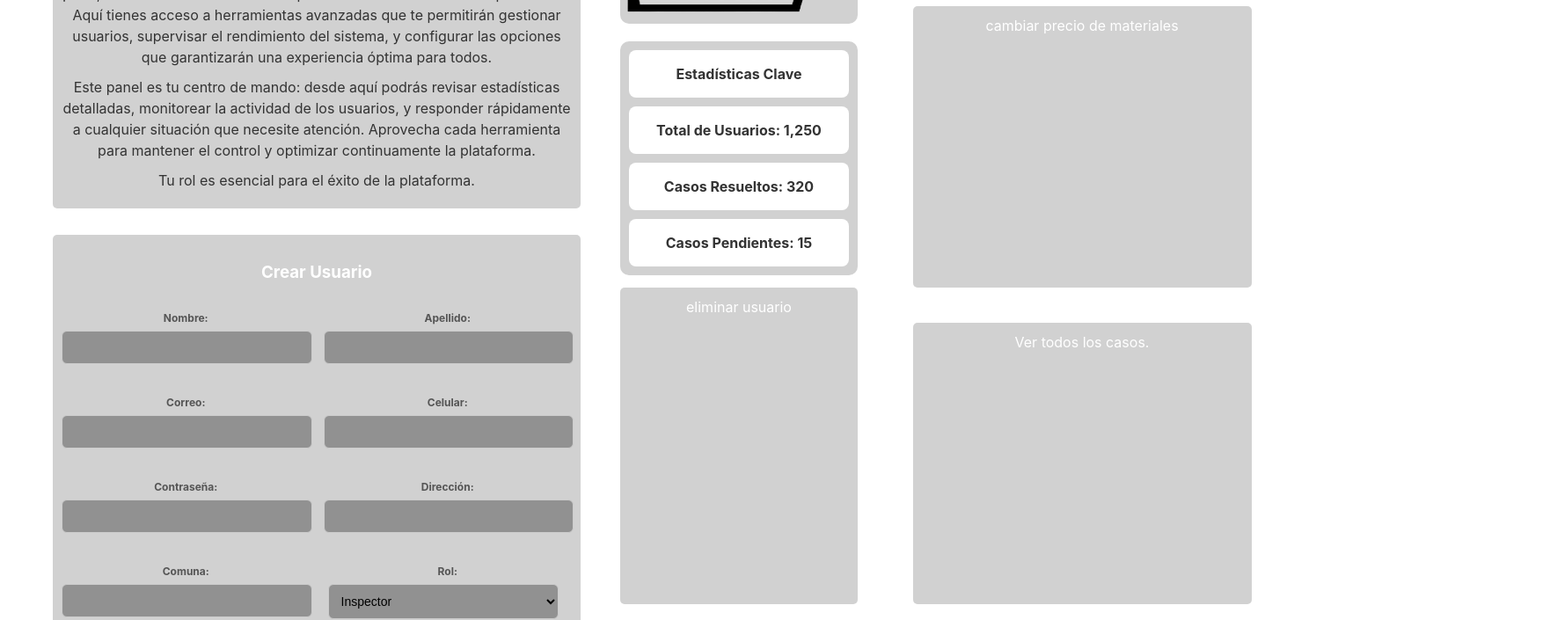
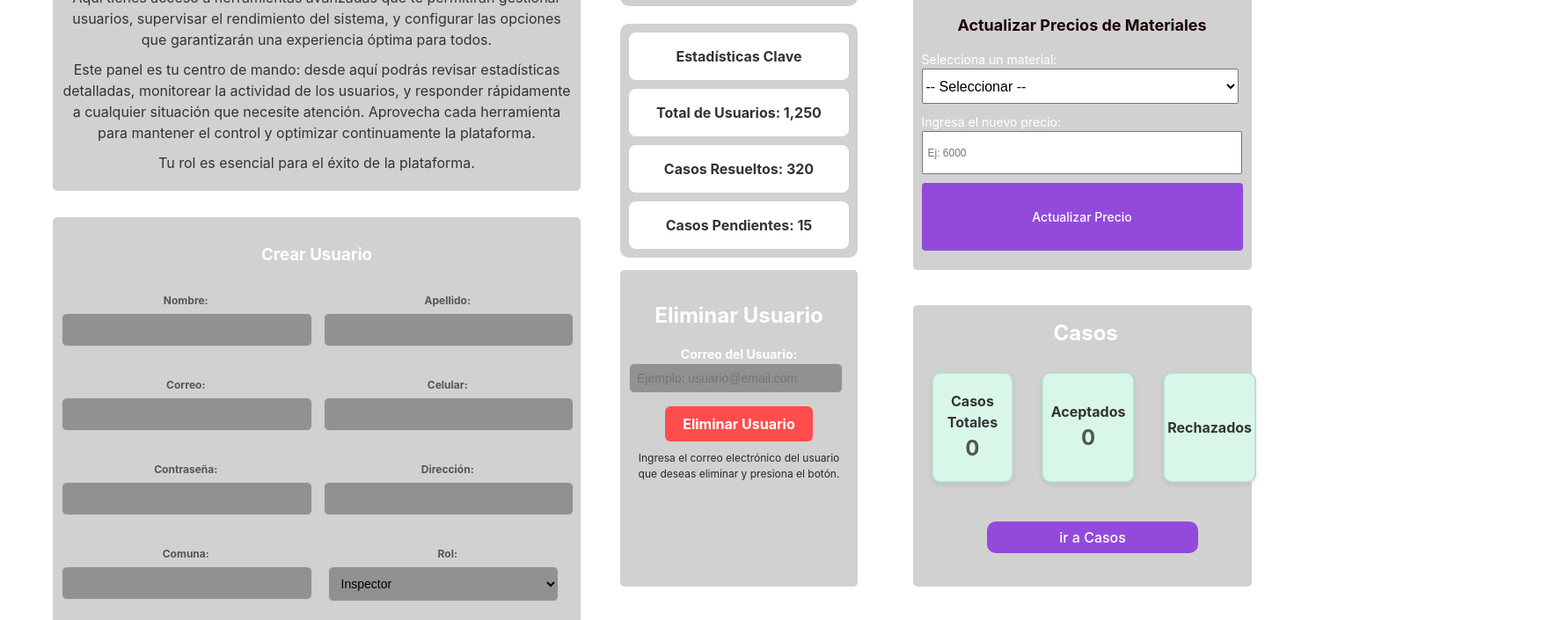
Before and after one commit to eduardoscrs/front-integra2, a React (Vite) app: page /admin in a window 1280 px wide. Shown: the part 320-1025 px from the top of the page at 88% size, 1762 px wide, since content can reach past the window. Built offline with nearby package versions, Linux system fonts and the light colour scheme; no server answers.

Commit message:
creacion de mas funcionalidades en la pagina de administracion aun estaticas.

```diff
--- a/src/components/AdminPage.jsx
+++ b/src/components/AdminPage.jsx
@@ -14,6 +14,7 @@ const AdminPage = () => {
     comuna: "",
     rol: "inspector", // Por defecto "inspector"
   });
+
 
   useEffect(() => {
     const timer = setInterval(() => {
@@ -94,8 +95,18 @@ const AdminPage = () => {
         </div>
 
         <div className="main-info">
-          <div className="box">
-          eliminar usuario
+        <div className="box">
+            <h3>Eliminar Usuario</h3>
+            <form className="delete-user-form" onSubmit={(e) => e.preventDefault()}>
+              <label>
+                Correo del Usuario:
+                <input type="email" name="correo" placeholder="Ejemplo: usuario@email.com" required />
+              </label>
+              <button type="submit">Eliminar Usuario</button>
+            </form>
+            <p className="delete-user-message">
+              Ingresa el correo electrónico del usuario que deseas eliminar y presiona el botón.
+            </p>
           </div>
         </div>
 
@@ -145,16 +156,41 @@ const AdminPage = () => {
 
         <div className="main-info">
           <div className="box3">
-          Ver todos los casos.
+               <h3>Casos</h3>
+              <div className="scard">Casos Totales</div>
+              <div className="scard">Aceptados</div>
+              <div className="scard">Rechazados</div>
+              <Link to="/casos">
+              <button type="submit">ir a Casos</button>
+              </Link>
           </div>
         </div>
 
         <div className="main-info">
-          <div className="map">
-          cambiar precio de materiales
+              <div className="map">
+            <h3>Actualizar Precios de Materiales</h3>
+            <form>
+              <label>
+                Selecciona un material:
+                <select required>
+                  <option value="">-- Seleccionar --</option>
+                  <option value="Cemento">Cemento</option>
+                  <option value="Arena">Arena</option>
+                  <option value="Grava">Grava</option>
+                </select>
+              </label>
+              <label>
+                Ingresa el nuevo precio:
+                <input
+                  type="number"
+                  placeholder="Ej: 6000"
+                  required
+                />
+              </label>
+              <button type="submit">Actualizar Precio</button>
+            </form>
           </div>
         </div>
-
 
 
         <div className="date-time">
--- a/src/styles/AdminPage.css
+++ b/src/styles/AdminPage.css
@@ -1,11 +1,36 @@
 /* AdminPage.css */
 
+/* AdminPage.css */
 .admin-page {
-    display: flex;
-    padding: 20px;
+  display: flex;
+  flex-direction: column;
+  min-height: 100%; /* Asegura que ocupe al menos toda la pantalla */
+  background-size: cover;
+  background-position: center;
+  background-repeat: no-repeat; /* Evita que la imagen se repita */
+  z-index: 1;
+}
 
 
+
+
+
+.admin-page::before {
+  content: "";
+  position: absolute;
+  top: 0;
+  left: 0;
+  width: 100%;
+  height: 100%; /* Esto asegura que cubra toda la pantalla */
+  /*background-image: url("../assets/SegurAPPP.jpg"); */
+  background-size: cover;
+  background-position: center;
+  background-repeat: no-repeat;
+  opacity: 0.5; /* Ajusta según lo que necesites */
+  z-index: -1;
 }
+
+
 
 .admin-page__content {
     display: flex;
@@ -56,6 +81,62 @@
     height: 340px;
     left: 500px;
 }
+
+.box h3 {
+  font-size: 1.5em;
+  color: white;
+  margin-bottom: 15px;
+}
+
+.delete-user-form {
+  display: flex;
+  flex-direction: column;
+  gap: 15px;
+  align-items: center;
+}
+
+.delete-user-form label {
+  display: flex;
+  flex-direction: column;
+  font-size: 14px;
+  font-weight: bold;
+  color: white;
+  width: 100%;
+  text-align: center;
+}
+
+.delete-user-form input {
+  width: 90%;
+  padding: 8px;
+  border: 1px solid #ccc;
+  border-radius: 6px;
+  background-color: #6868689b;
+  font-size: 14px;
+}
+
+.delete-user-form button {
+  padding: 10px 20px;
+  font-size: 16px;
+  font-weight: bold;
+  color: white;
+  background-color: #ff4d4d;
+  border: none;
+  border-radius: 6px;
+  cursor: pointer;
+  transition: background-color 0.3s ease;
+}
+
+.delete-user-form button:hover {
+  background-color: #ff1a1a;
+}
+
+.delete-user-message {
+  margin-top: 10px;
+  font-size: 12px;
+  color: #272727;
+  text-align: center;
+}
+
 
 .box2 {
     position: relative;
@@ -152,6 +233,7 @@
 .box3  {
     position: relative;
     background-color: #33333339;
+    display: flex;
     color: white;
     padding: 10px;
     border-radius: 5px;
@@ -162,6 +244,79 @@
     left: 890px;
 
 }
+
+.box3 h3 {
+  position: relative;
+  font-size: 1.5em;
+  color: white;
+  margin-bottom: 15px;
+  left: 150px;
+  bottom: 20px;
+}
+
+.scard {
+  position: relative;
+  background-color: #d9f7e8; /* Fondo verde claro */
+  border: 2px solid #b8e0d2; /* Bordes claros */
+  border-radius: 10px; /* Bordes redondeados */
+  padding: 1rem;
+  text-align: center;
+  width: 70px; /* Ancho fijo */
+  height: 90px; /* Alto fijo */
+  right: 78px;
+  display: flex;
+  top: 50px;
+  flex-direction: column;
+  justify-content: center;
+  align-items: center;
+  margin: 1rem; /* Separación entre las tarjetas */
+  font-size: 1rem; /* Tamaño de texto */
+  font-weight: bold; /* Texto en negrita */
+  color: #333;
+  box-shadow: 0 2px 5px rgba(0, 0, 0, 0.1); /* Sombra */
+}
+
+.scard:nth-child(1)::after {
+  content: "0"; /* Valor estático */
+  font-size: 1.5rem;
+  font-weight: bold;
+  color: #555;
+}
+
+.scard:nth-child(2)::after {
+  content: "0"; /* Valor estático */
+  font-size: 1.5rem;
+  font-weight: bold;
+  color: #555;
+}
+
+.scard:nth-child(3)::after {
+  content: "0"; /* Valor estático */
+  font-size: 1.5rem;
+  font-weight: bold;
+  color: #555;
+}
+
+.box3 button {
+  position: relative;
+  background-color: #934adb; /* Botón verde */
+  top: 220px;
+  right: 400px;
+  width: 240px;
+  color: white;
+  padding: 0.5rem 1rem;
+  border: none;
+  border-radius: 10px;
+  cursor: pointer;
+  font-size: 1rem;
+  transition: background-color 0.3s;
+  margin-top: 1rem;
+}
+
+button:hover {
+  background-color: #8913ff; /* Cambio de color al pasar el mouse */
+}
+
 
 .map  {
     position: relative;
@@ -175,6 +330,63 @@
     height: 300px;
     left: 890px;
 }
+
+
+.map h3 {
+  font-size: 18px;
+  margin-bottom: 15px;
+  color: #1d0404;
+}
+
+.map form {
+  display: flex;
+  flex-direction: column;
+  gap: 10px;
+}
+
+.map label {
+  font-size: 14px;
+  text-align: left;
+}
+
+.map select {
+  width: 360px; /* Ancho del select */
+  height: 40px; /* Altura del select */
+  font-size: 16px; /* Tamaño del texto en el select y options */
+}
+
+.map input {
+  width: 350px; /* Ancho del input */
+  height: 35px; /* Altura del input */
+  font-size: 12px; /* Tamaño del texto en el input */
+  padding: 5px; /* Espaciado interno para mayor legibilidad */
+}
+
+.map button {
+  padding: 30px;
+  background-color: #934adb;
+  color: white;
+  border: none;
+  border-radius: 4px;
+  font-size: 14px;
+  cursor: pointer;
+}
+
+.map button:hover {
+  background-color: #680ac6;
+}
+
+.material-list ul {
+  list-style: none;
+  padding: 0;
+}
+
+.material-list li {
+  font-size: 14px;
+  margin: 5px 0;
+  color: #555;
+}
+
 
 .welcome-message p {
     color: #333;
@@ -244,9 +456,10 @@
 }
 
 
+
 .menu {
     position: absolute;
-    top: 140px;
+    top: 120px;
     left: 360px;
     transform: translateX(-50%);
     z-index: 3;
```
